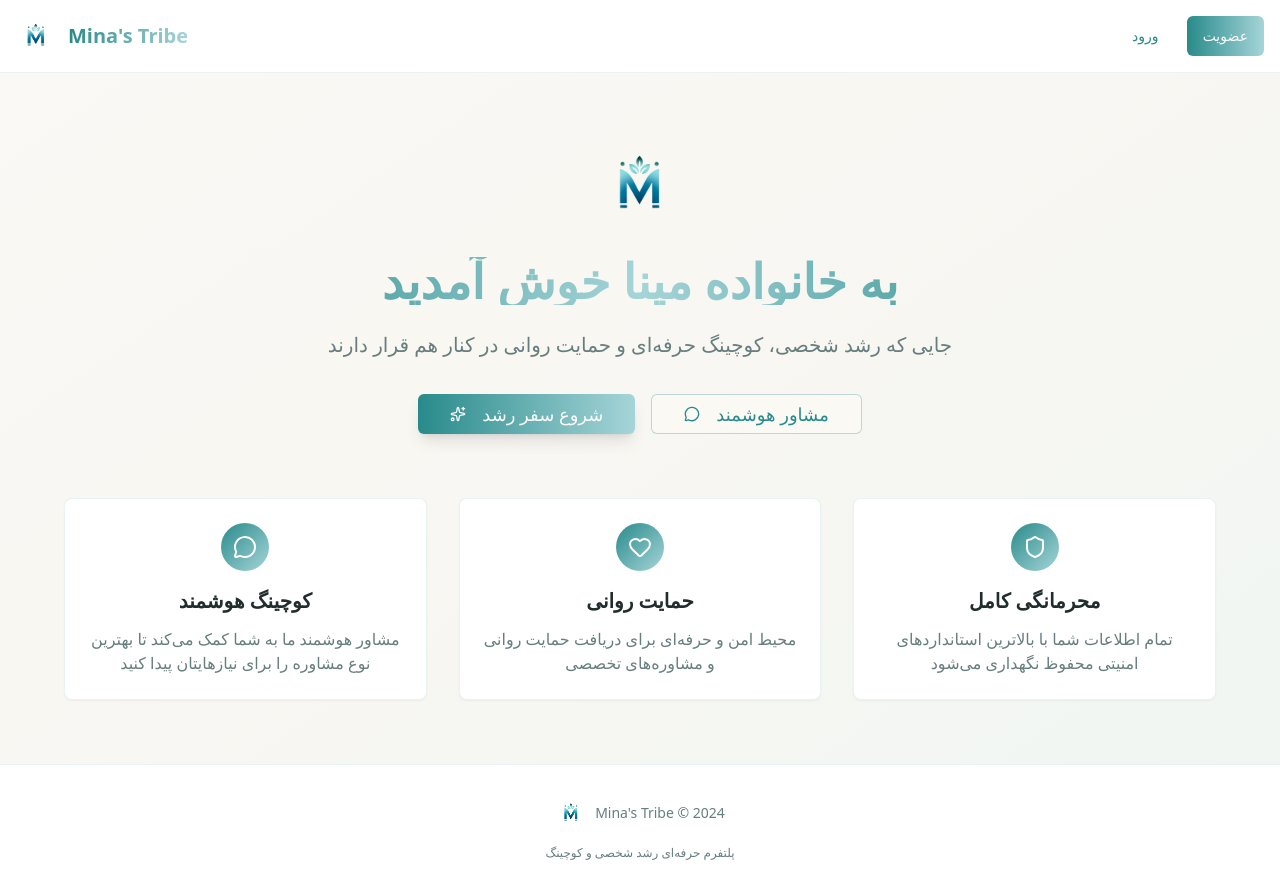
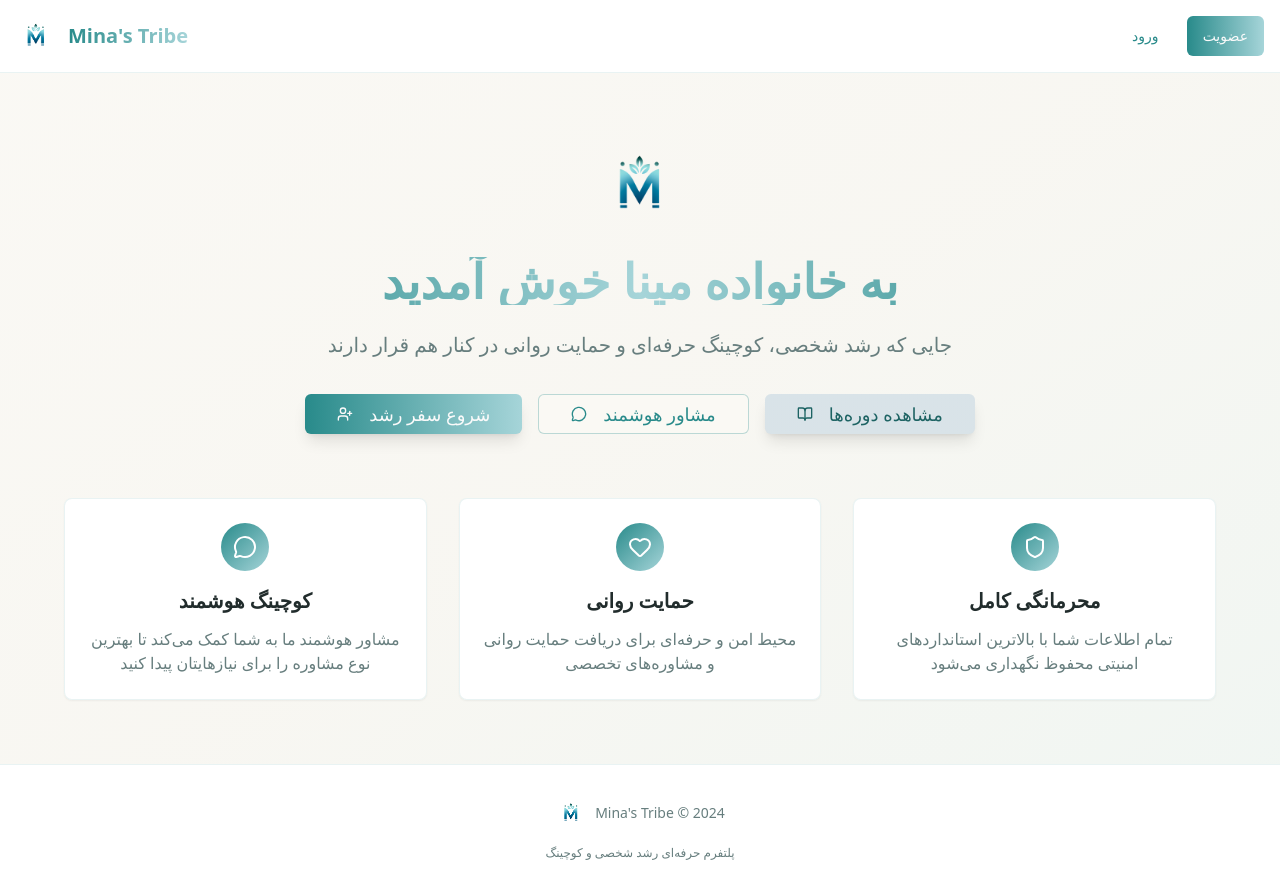
Before and after one commit to amirfk/tribe-auth-portal, a React (Vite) app: page / in a window 1280 px wide. Built offline with nearby package versions, Linux system fonts and the light colour scheme.

Commit message:
Optimize navigation and CTAs
Implement navigation and CTA optimizations as per the plan:
- Add "Courses" link to `AuthenticatedLayout`.
- Adjust "شروع سفر رشد" and "مشاور هوشمند" CTAs on the main page.
- Add "View Courses" CTA to the main page.

```diff
--- a/src/components/layout/AuthenticatedLayout.tsx
+++ b/src/components/layout/AuthenticatedLayout.tsx
@@ -3,7 +3,7 @@ import { Link, useNavigate, useLocation } from 'react-router-dom';
 import { Button } from '@/components/ui/button';
 import { useAuth } from '@/hooks/useAuth';
 import { useAdminAuth } from '@/hooks/useAdminAuth';
-import { LogOut, MessageCircle, LayoutDashboard, User, Shield } from 'lucide-react';
+import { LogOut, MessageCircle, LayoutDashboard, User, Shield, BookOpen } from 'lucide-react';
 
 interface AuthenticatedLayoutProps {
   children: ReactNode;
@@ -68,6 +68,19 @@ export const AuthenticatedLayout = ({ children }: AuthenticatedLayoutProps) => {
                 </Button>
               </Link>
 
+              <Link to="/courses">
+                <Button
+                  variant={isActive('/courses') ? 'default' : 'ghost'}
+                  className={`gap-2 ${isActive('/courses')
+                    ? 'bg-gradient-to-r from-primary to-accent text-white'
+                    : 'text-primary hover:bg-primary/10'
+                  }`}
+                >
+                  <BookOpen size={16} />
+                  دوره‌ها
+                </Button>
+              </Link>
+
               {isAdmin && (
                 <Link to="/admin">
                   <Button
--- a/src/pages/Index.tsx
+++ b/src/pages/Index.tsx
@@ -2,9 +2,11 @@
 import { Link } from 'react-router-dom';
 import { Button } from '@/components/ui/button';
 import { Card } from '@/components/ui/card';
-import { Sparkles, MessageCircle, Shield, Heart } from 'lucide-react';
+import { Sparkles, MessageCircle, Shield, Heart, BookOpen, UserPlus } from 'lucide-react';
+import { useAuth } from '@/hooks/useAuth';
 
 const Index = () => {
+  const { user } = useAuth();
   return (
     <div className="min-h-screen relative overflow-hidden">
       {/* Professional background */}
@@ -60,16 +62,22 @@ const Index = () => {
               جایی که رشد شخصی، کوچینگ حرفه‌ای و حمایت روانی در کنار هم قرار دارند
             </p>
             <div className="flex justify-center gap-4 flex-wrap">
-              <Link to="/register">
+              <Link to={user ? "/dashboard" : "/register"}>
                 <Button className="bg-gradient-to-r from-primary to-accent hover:from-primary/90 hover:to-accent/90 text-lg px-8 py-3 shadow-lg">
-                  <Sparkles className="mr-2 h-5 w-5" />
+                  <UserPlus className="mr-2 h-5 w-5" />
                   شروع سفر رشد
                 </Button>
               </Link>
-              <Link to="/login">
+              <Link to={user ? "/ai-coach" : "/register"}>
                 <Button variant="outline" className="border-primary/30 text-primary hover:bg-primary/10 text-lg px-8 py-3">
                   <MessageCircle className="mr-2 h-5 w-5" />
                   مشاور هوشمند
+                </Button>
+              </Link>
+              <Link to="/courses">
+                <Button variant="secondary" className="bg-gradient-to-r from-secondary to-secondary/80 hover:from-secondary/90 hover:to-secondary/70 text-lg px-8 py-3 shadow-lg">
+                  <BookOpen className="mr-2 h-5 w-5" />
+                  مشاهده دوره‌ها
                 </Button>
               </Link>
             </div>
```
